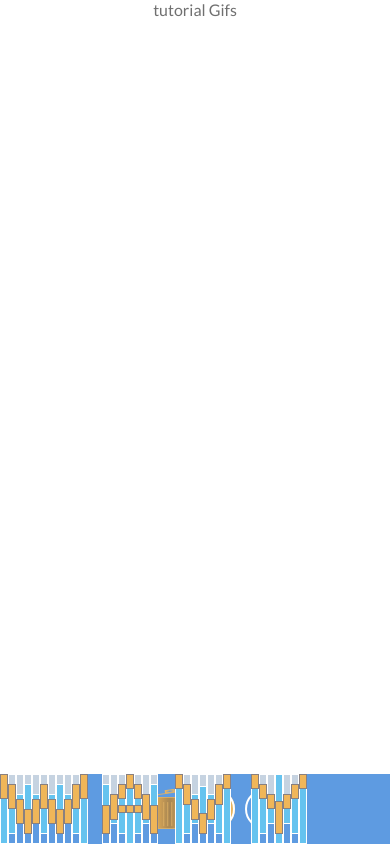
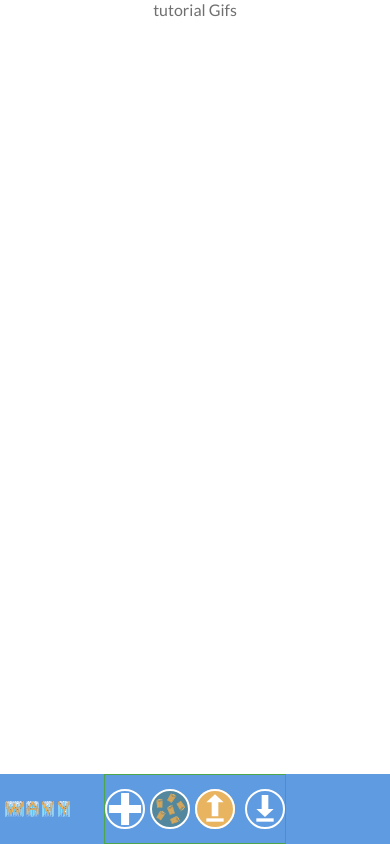
Before and after one commit to chingu-voyages/v18-geckos-team-02, a React (Create React App) app: page / in a window 390 px wide. Built offline with nearby package versions, Linux system fonts and the light colour scheme; a web font is replaced by a local one.

Commit message:
set responsive alignment and layout of navbar with new tumbleTrashIcon

```diff
--- a/src/components/NavBar.js
+++ b/src/components/NavBar.js
@@ -3,13 +3,14 @@ import styled  from 'styled-components';
 import plusSign from '../assets/plusSign.svg';
 import logo from './../../src/assets/wavy-logo.svg';
 import minusSign from '../assets/minusSign2.svg';
-import EditButton from  '../assets/trashIcon.svg';
+import EditButton from  '../assets/trashTumbleIcon.svg';
 import ImportButton from '../assets/importButton.svg';
 import ExportButton from '../assets/exportButton.svg';
 import {exportTimeLine, importTimeLine} from '../services/dataController';
 
 const NavBarContainer = styled.div`
-    display: flex;
+    display: grid;
+    grid-template-columns: 1fr 200px 1fr;
     justify-content: center;
     width: 100vw;
     height: 70px;
@@ -19,11 +20,30 @@ const NavBarContainer = styled.div`
     bottom: 0px;
 `;
 
+const Logo = styled.img`
+  padding-left: 30px;
+  width: 230px;
+  height: 50px;
+  align-self: center;
+
+  @media (max-width: 800px){
+    width: 70px;
+    height: 30px;
+    align-self: center;
+    padding-left: 5px;
+
+  }
+`;
+
 const ButtonContainer = styled.div`
     display: flex;
     flex-direction: row;
-    justify-content: space-between;
+    position: relative;
+    justify-content: center;
     align-items: center;
+    justify-self: center;
+    border: 1px solid green;
+    width: auto;
 `;
 
 const ToggleModalButton = styled.div`
@@ -32,7 +52,8 @@ const ToggleModalButton = styled.div`
     width: 60px;
     align-items: center;
     justify-content: center;
-    @media (max-width: 500px){
+
+    @media (max-width: 800px){
       height: 40px;
       width: 40px;
     }
@@ -41,7 +62,8 @@ const ToggleModalButton = styled.div`
 const PlusImg = styled.img`
     height: 60px;
     width: 60px;
-    @media (max-width: 500px){
+
+    @media (max-width: 800px){
       height: 40px;
       width: 40px;
     }
@@ -50,15 +72,12 @@ const PlusImg = styled.img`
 const MinusImg = styled.img`
     height: 60px;
     width: 60px;
-    @media (max-width: 500px){
+    @media (max-width: 800px){
       height: 40px;
       width: 40px;
     }
 `;
-const LogoWrapper = styled.div`
-  position: absolute;
-  left: 0;
-`;
+
 
 const EditModeButton = styled.img`
     display: flex;
@@ -67,7 +86,8 @@ const EditModeButton = styled.img`
     align-items: center;
     justify-content: center;
     margin-left: 5px;
-    @media (max-width: 500px){
+
+    @media (max-width: 800px){
       height: 40px;
       width: 40px;
     }
@@ -90,7 +110,8 @@ export const ImportButtonLabel = styled.label`
   align-items: center;
   justify-content: center;
   margin-left: 5px;
-  @media (max-width: 500px){
+
+  @media (max-width: 800px){
     height: 40px;
     width: 40px;
   }
@@ -102,7 +123,8 @@ const ImportButtonIcon = styled.img`
   width: 60px;
   align-items: center;
   justify-content: center;
-  @media (max-width: 500px){
+
+  @media (max-width: 800px){
     height: 40px;
     width: 40px;
   }
@@ -115,7 +137,8 @@ const ExportButtonContainer = styled.img`
   align-items: center;
   justify-content: center;
   margin-left: 10px;
-  @media (max-width: 500px){
+
+  @media (max-width: 800px){
     height: 40px;
     width: 40px;
   }
@@ -129,9 +152,7 @@ function NavBar({showUploads, setShowUploads, editMode, setEditMode}) {
 
   return (
     <NavBarContainer>
-      <LogoWrapper>
-        <img src={logo} alt="Wavy logo"/>
-      </LogoWrapper>
+      <Logo src={logo} alt="Wavy logo"/>
         <ButtonContainer>
           <ToggleModalButton onClick={() => setShowUploads(!showUploads)}>
             {
```
Also changed, not shown: src/assets/trashTumbleIcon.svg (added), src/assets/wavy-logo.svg.
